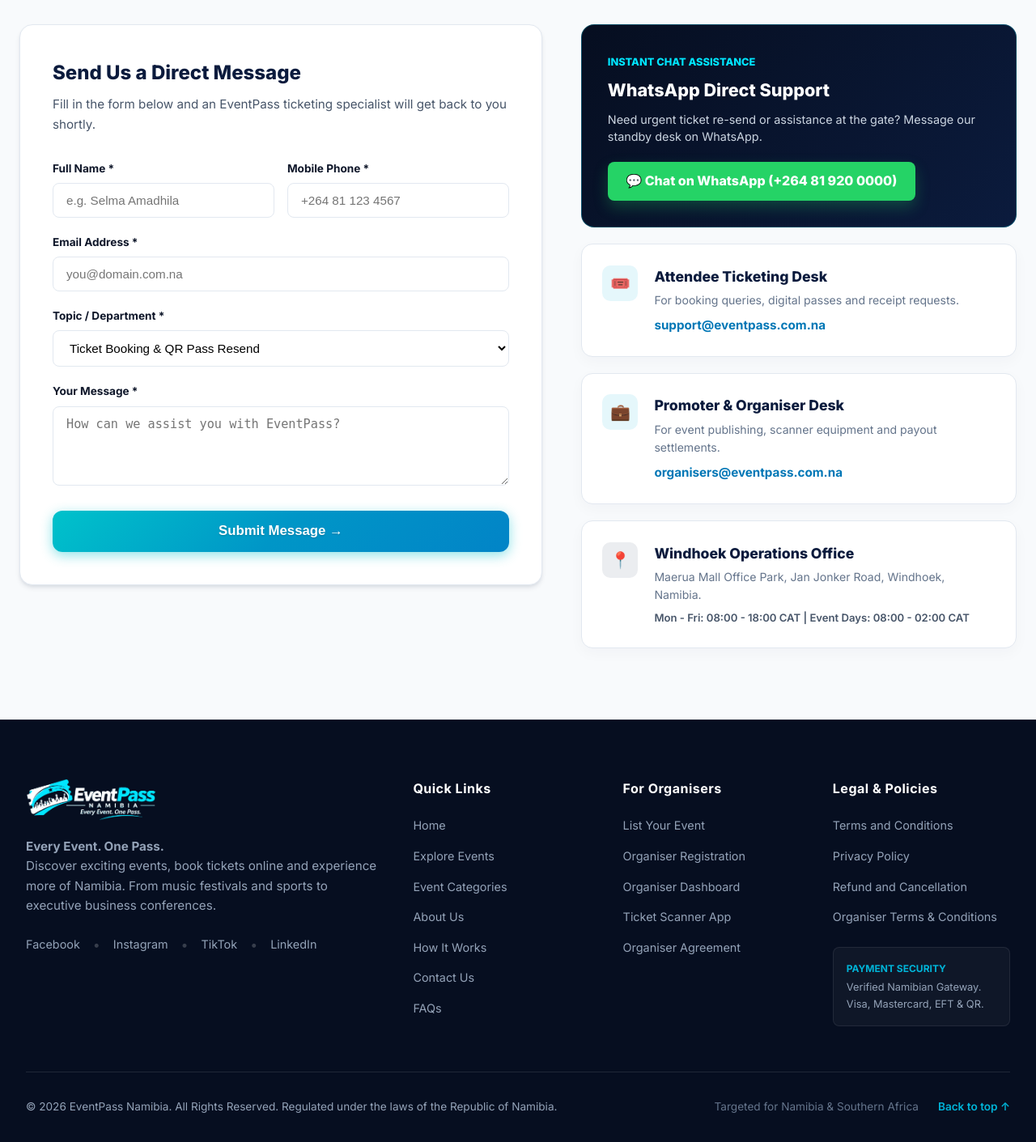
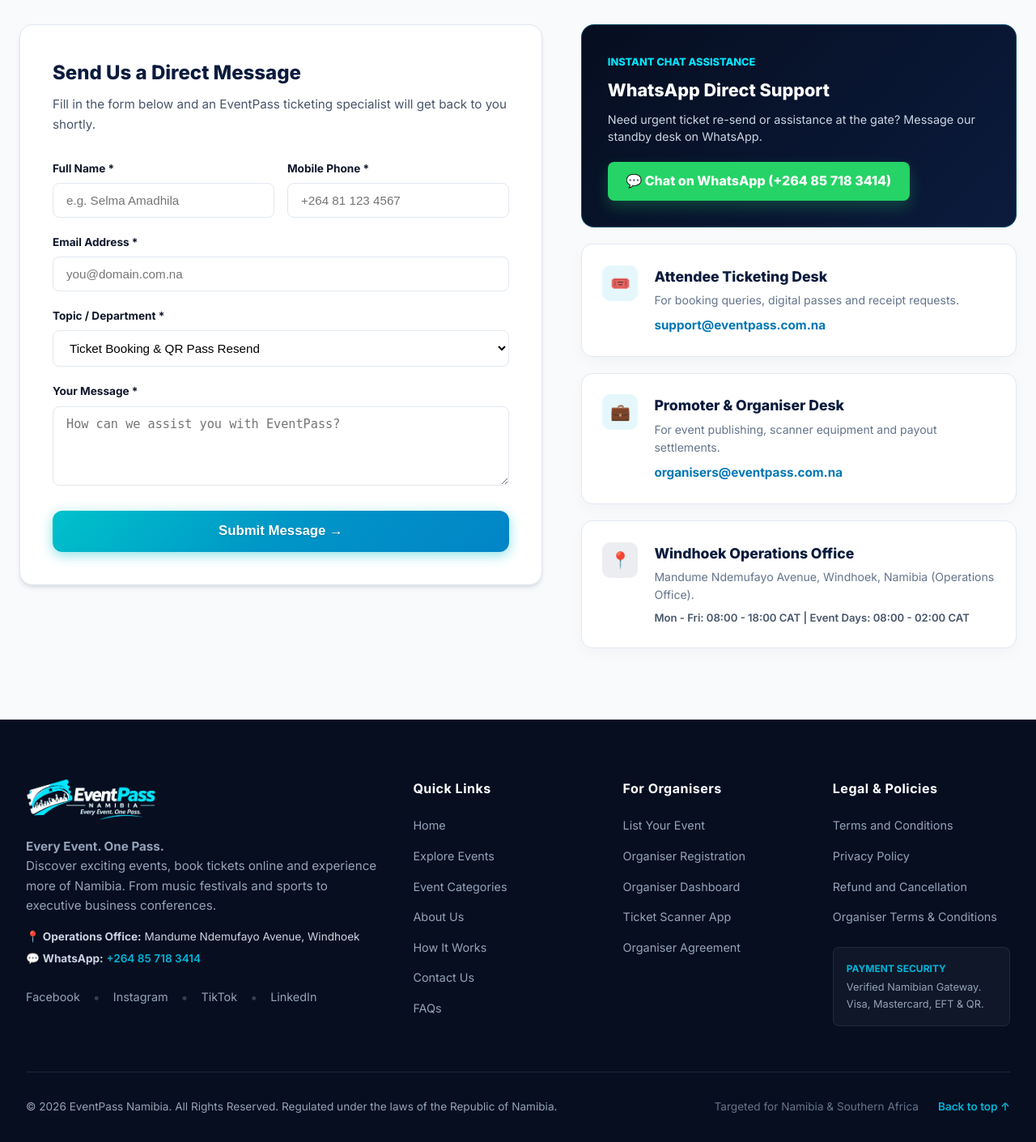
Before and after one commit to rajni030190-Dev/eventpass-namibia, a WordPress theme: template wordpress/wp-content/themes/eventpass-theme/page-contact-us.php in a window 1280 px wide. Shown: the part 581-1992 px from the top of the page at 81% size. Run offline with PHP 8.4 and a stand-in for WordPress, Linux system fonts and the light colour scheme; the site name, menu and one post (Sample post) are stand-ins, and other content is empty.

Commit message:
content: update Operations Office address to Mandume Ndemufayo Avenue and WhatsApp to +264857183414

```diff
--- a/wordpress/wp-content/themes/eventpass-theme/footer.php
+++ b/wordpress/wp-content/themes/eventpass-theme/footer.php
@@ -12,6 +12,10 @@
                         <strong>Every Event. One Pass.</strong><br>
                         Discover exciting events, book tickets online and experience more of Namibia. From music festivals and sports to executive business conferences.
                     </p>
+                    <div style="margin-top: 1rem; font-size: 0.85rem; color: #CBD5E1; line-height: 1.6;">
+                        <div style="margin-bottom: 0.35rem;">📍 <strong>Operations Office:</strong> Mandume Ndemufayo Avenue, Windhoek</div>
+                        <div>💬 <strong>WhatsApp:</strong> <a href="https://wa.me/264857183414" target="_blank" rel="noopener" style="color: var(--ep-teal); text-decoration: none; font-weight: 600;">+264 85 718 3414</a></div>
+                    </div>
                     <div class="ep-footer-social" style="margin-top: 1.5rem; display: flex; gap: 1rem;">
                         <a href="https://facebook.com" target="_blank" rel="noopener" style="color: #94A3B8; font-size: 0.9rem;">Facebook</a>
                         <span style="color: rgba(255,255,255,0.2);">•</span>
--- a/wordpress/wp-content/themes/eventpass-theme/page-contact-us.php
+++ b/wordpress/wp-content/themes/eventpass-theme/page-contact-us.php
@@ -131,8 +131,8 @@ get_header();
                 <p style="color: #CBD5E1; font-size: 0.9rem; line-height: 1.5; margin-bottom: 1.25rem;">
                     Need urgent ticket re-send or assistance at the gate? Message our standby desk on WhatsApp.
                 </p>
-                <a href="https://wa.me/264819200000" target="_blank" class="ep-whatsapp-btn">
-                    <span>💬 Chat on WhatsApp (+264 81 920 0000)</span>
+                <a href="https://wa.me/264857183414" target="_blank" class="ep-whatsapp-btn">
+                    <span>💬 Chat on WhatsApp (+264 85 718 3414)</span>
                 </a>
             </div>
 
@@ -161,7 +161,7 @@ get_header();
                 <div style="width: 44px; height: 44px; border-radius: 10px; background: rgba(11,27,61,0.08); color: var(--ep-navy); display: flex; align-items: center; justify-content: center; font-size: 1.25rem; flex-shrink: 0;">📍</div>
                 <div>
                     <h4 style="font-size: 1.1rem; font-weight: 800; color: var(--ep-navy); margin-bottom: 0.25rem;">Windhoek Operations Office</h4>
-                    <p style="color: #64748B; font-size: 0.88rem; margin: 0 0 0.4rem;">Maerua Mall Office Park, Jan Jonker Road, Windhoek, Namibia.</p>
+                    <p style="color: #64748B; font-size: 0.88rem; margin: 0 0 0.4rem;">Mandume Ndemufayo Avenue, Windhoek, Namibia (Operations Office).</p>
                     <div style="font-size: 0.82rem; color: #475569; font-weight: 600;">Mon - Fri: 08:00 - 18:00 CAT | Event Days: 08:00 - 02:00 CAT</div>
                 </div>
             </div>
--- a/wordpress/wp-content/themes/eventpass-theme/page-faqs.php
+++ b/wordpress/wp-content/themes/eventpass-theme/page-faqs.php
@@ -123,7 +123,7 @@ get_header();
             Can't find the answer you're looking for? Reach out to our customer care team on WhatsApp or send an email.
         </p>
         <div style="display: flex; gap: 1rem; justify-content: center; flex-wrap: wrap;">
-            <a href="https://wa.me/264819200000" target="_blank" class="ep-whatsapp-btn">
+            <a href="https://wa.me/264857183414" target="_blank" class="ep-whatsapp-btn">
                 <span>💬 Message on WhatsApp</span>
             </a>
             <a href="<?php echo esc_url(home_url('/contact-us')); ?>" class="ep-btn ep-btn-primary">
```
